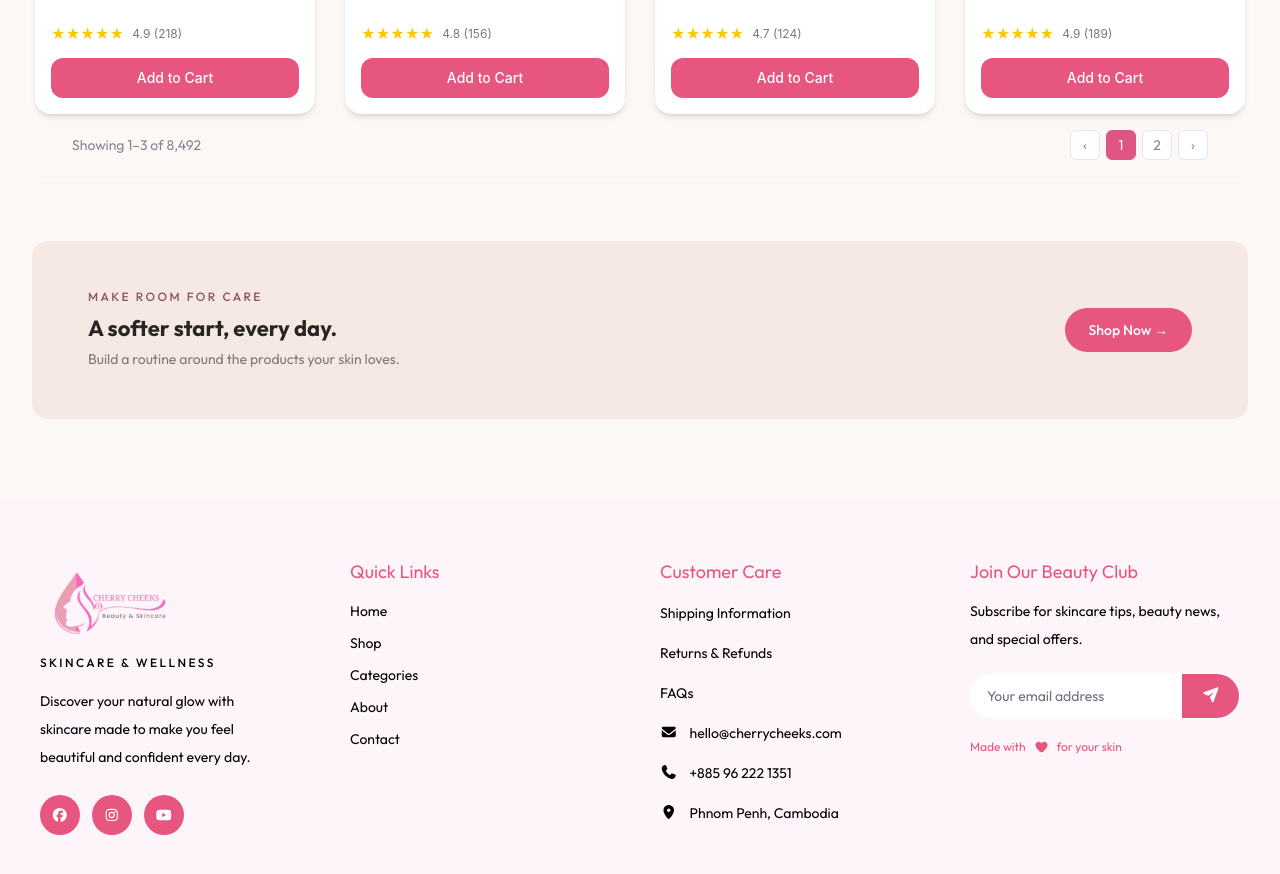
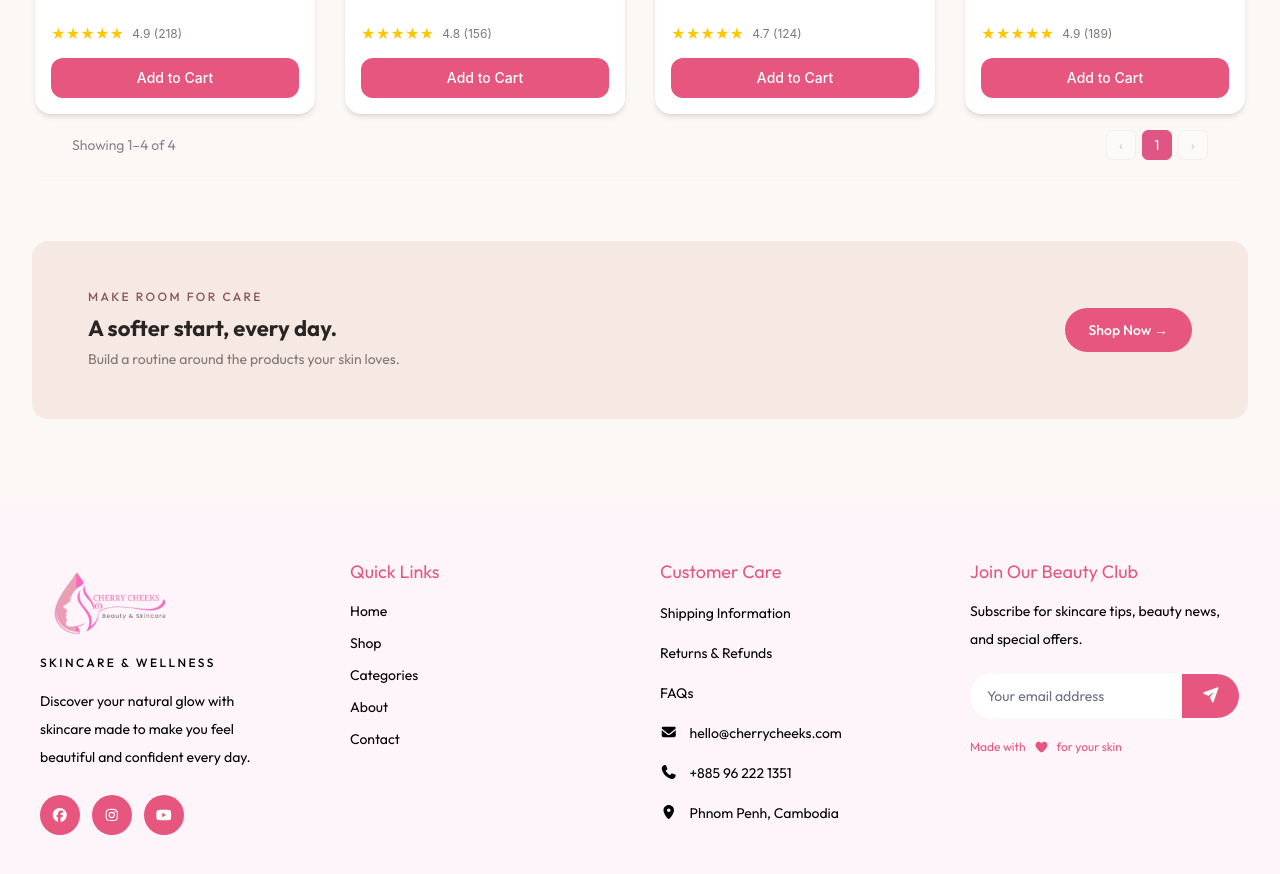
Before and after one commit to Seyhaz-Dev/Cherry-Cheeks-Cosmetics, a React (Vite) app: page /categories in a window 1280 px wide. Shown: the part 1100-1974 px from the top of the page. Built offline with nearby package versions, Linux system fonts and the light colour scheme.

Commit message:
fix pagenation done

```diff
--- a/src/pages/Categories.jsx
+++ b/src/pages/Categories.jsx
@@ -1,3 +1,5 @@
+import { useState } from "react";
+
 import SearchBar from "../components/SearchBar";
 import ProductCard from "../components/ProductCard";
 import categoryImage from "../assets/category1.png";
@@ -6,6 +8,8 @@ import moonwaterImage from "../assets/moonwater.png";
 import nightCreamImage from "../assets/night-cream.png";
 import tonerImage from "../assets/peony-toner.png";
 
+// How many products show on one page (use 4 when you have more products)
+const PAGE_SIZE = 4;
 
 const products = [
   {
@@ -44,9 +48,29 @@ const products = [
     reviews: 189,
     image: tonerImage,
   },
+
+
 ];
 
 export default function Categories() {
+
+  // The page the person is on (starts at page 1)
+  const [page, setPage] = useState(1);
+
+  // How many pages there are in total (Math.ceil rounds up: 4 products / 2 = 2 pages)
+  const totalPages = Math.max(1, Math.ceil(products.length / PAGE_SIZE));
+
+  // Page 1 starts at item 0, page 2 at item 2, page 3 at item 4 ...
+  const startIndex = (page - 1) * PAGE_SIZE;
+
+  // Only the products for THIS page
+  const visibleProducts = products.slice(startIndex, startIndex + PAGE_SIZE);
+
+  // For the text "Showing 1–2 of 4"
+  const firstShown = products.length === 0 ? 0 : startIndex + 1;
+  const lastShown = startIndex + visibleProducts.length;
+
+
   return (
     <main className="overflow-hidden bg-[#fbf8f5] font-['Outfit',sans-serif] text-[#292524]">
       <section className="mx-auto grid max-w-7xl items-center gap-9 px-5 pb-12 pt-10 sm:px-8 md:grid-cols-2 md:gap-14 md:pb-16 md:pt-16">
@@ -84,7 +108,7 @@ export default function Categories() {
         </div>
 
         <div className="grid grid-cols-2 justify-items-center gap-4 sm:grid-cols-2 sm:gap-6 lg:grid-cols-4">
-          {products.map((product) => (
+          {visibleProducts.map((product) => (
             <ProductCard key={product.id} {...product} />
           ))}
         </div>
@@ -93,41 +117,48 @@ export default function Categories() {
 
         <div className="mx-auto flex w-full max-w-[1200px] flex-col items-center justify-between gap-4 border-b border-gray-100 px-4 py-4 sm:flex-row sm:px-8">
 
-
+          {/* The text is now real numbers */}
           <p className="text-xs text-[#8b8490] sm:text-sm">
-            Showing 1–3 of 8,492
+            Showing {firstShown}–{lastShown} of {products.length}
           </p>
-
 
           <div className="flex items-center gap-1.5">
 
+            {/* Previous: go back one page. disabled on page 1. */}
             <button
               type="button"
               aria-label="Previous page"
-              className="flex h-[30px] w-[30px] items-center justify-center rounded-md border border-[#e9e4eb] bg-white text-sm text-[#8b8490] transition hover:border-pink-400"
+              onClick={() => setPage(page - 1)}
+              disabled={page === 1}
+              className="flex h-[30px] w-[30px] items-center justify-center rounded-md border border-[#e9e4eb] bg-white text-sm text-[#8b8490] transition hover:border-pink-400 disabled:cursor-not-allowed disabled:opacity-40"
             >
               ‹
             </button>
 
-            <button
-              type="button"
-              aria-current="page"
-              className="flex h-[30px] w-[30px] items-center justify-center rounded-md border border-[#df5685] bg-[#df5685] text-sm text-white"
-            >
-              1
-            </button>
+            {/* One button for each page: 1, 2, 3 ... */}
+            {Array.from({ length: totalPages }, (_, i) => i + 1).map((number) => (
+              <button
+                key={number}
+                type="button"
+                onClick={() => setPage(number)}
+                aria-current={number === page ? "page" : undefined}
+                className={`flex h-[30px] w-[30px] items-center justify-center rounded-md border text-sm transition ${
+                  number === page
+                    ? "border-[#df5685] bg-[#df5685] text-white"
+                    : "border-[#e9e4eb] bg-white text-[#8b8490] hover:border-pink-400 hover:text-pink-500"
+                }`}
+              >
+                {number}
+              </button>
+            ))}
 
-            <button
-              type="button"
-              className="flex h-[30px] w-[30px] items-center justify-center rounded-md border border-[#e9e4eb] bg-white text-sm text-[#8b8490] transition hover:border-pink-400 hover:text-pink-500"
-            >
-              2
-            </button>
-
+            {/* Next: go forward one page. disabled on the last page. */}
             <button
               type="button"
               aria-label="Next page"
-              className="flex h-[30px] w-[30px] items-center justify-center rounded-md border border-[#e9e4eb] bg-white text-sm text-[#8b8490] transition hover:border-pink-400"
+              onClick={() => setPage(page + 1)}
+              disabled={page === totalPages}
+              className="flex h-[30px] w-[30px] items-center justify-center rounded-md border border-[#e9e4eb] bg-white text-sm text-[#8b8490] transition hover:border-pink-400 disabled:cursor-not-allowed disabled:opacity-40"
             >
               ›
             </button>
```
